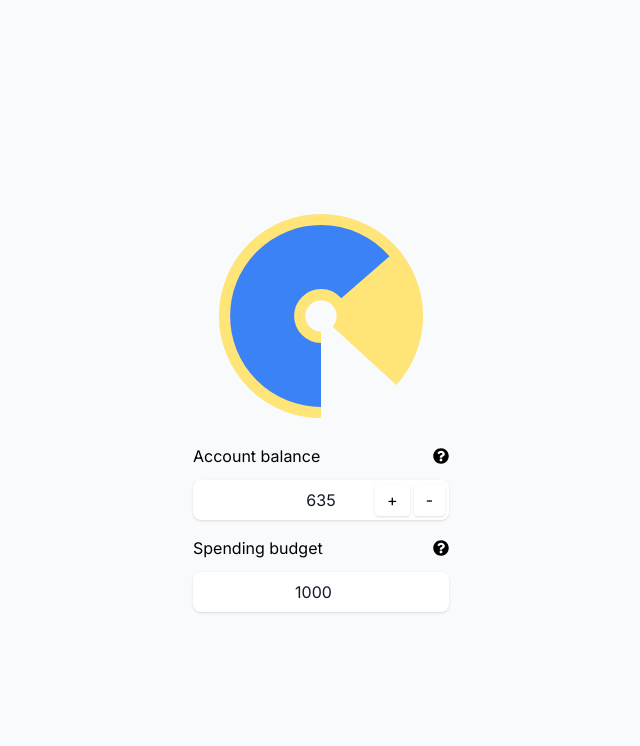
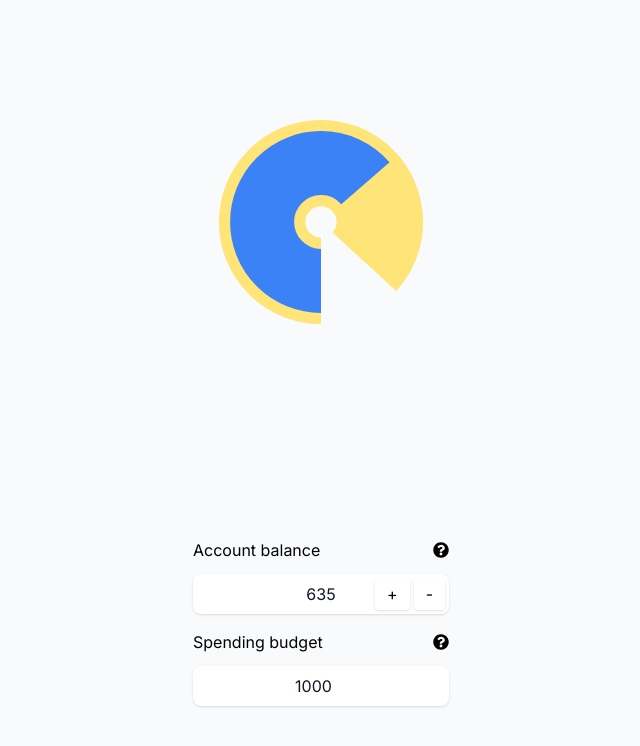
Before and after one commit to WendtOle/daily-spending-limit, a Next.js app: page / in a window 1280 px wide. Shown: the top 746 px of the page, without its empty margins (319-959 px from the left). Built offline with nearby package versions, Linux system fonts and the light colour scheme.

Commit message:
Better layout

```diff
--- a/app/page.tsx
+++ b/app/page.tsx
@@ -26,10 +26,11 @@ export default function Home() {
     return ({ id, value: currentBudget / startBudget })
   })
   return (
-    <main className="flex flex-col justify-center relative items-center h-screen">
+    <main className="flex flex-col justify-around items-center h-screen">
       <div className="w-64">
         <ArcChart values={values} reference={left / length} onReferenceClick={() => console.log("reference clicked")} onValueClick={selectBudget} />
-        <div className="flex flex-col gap-4">
+      </div>
+      <div className="flex flex-col gap-4 w-64">
         <AccountBalance />
         <div>
           <div className="flex flex-row justify-between">
@@ -43,7 +44,6 @@ export default function Home() {
           <Input value={startBudget} setValue={(newValue: number) => setBudgetById({ startBudget: newValue })} />
         </div>
       </div>
-      </div>
     </main>
   );
 }
```
Lines whose indentation alone changed are shown as unchanged.
